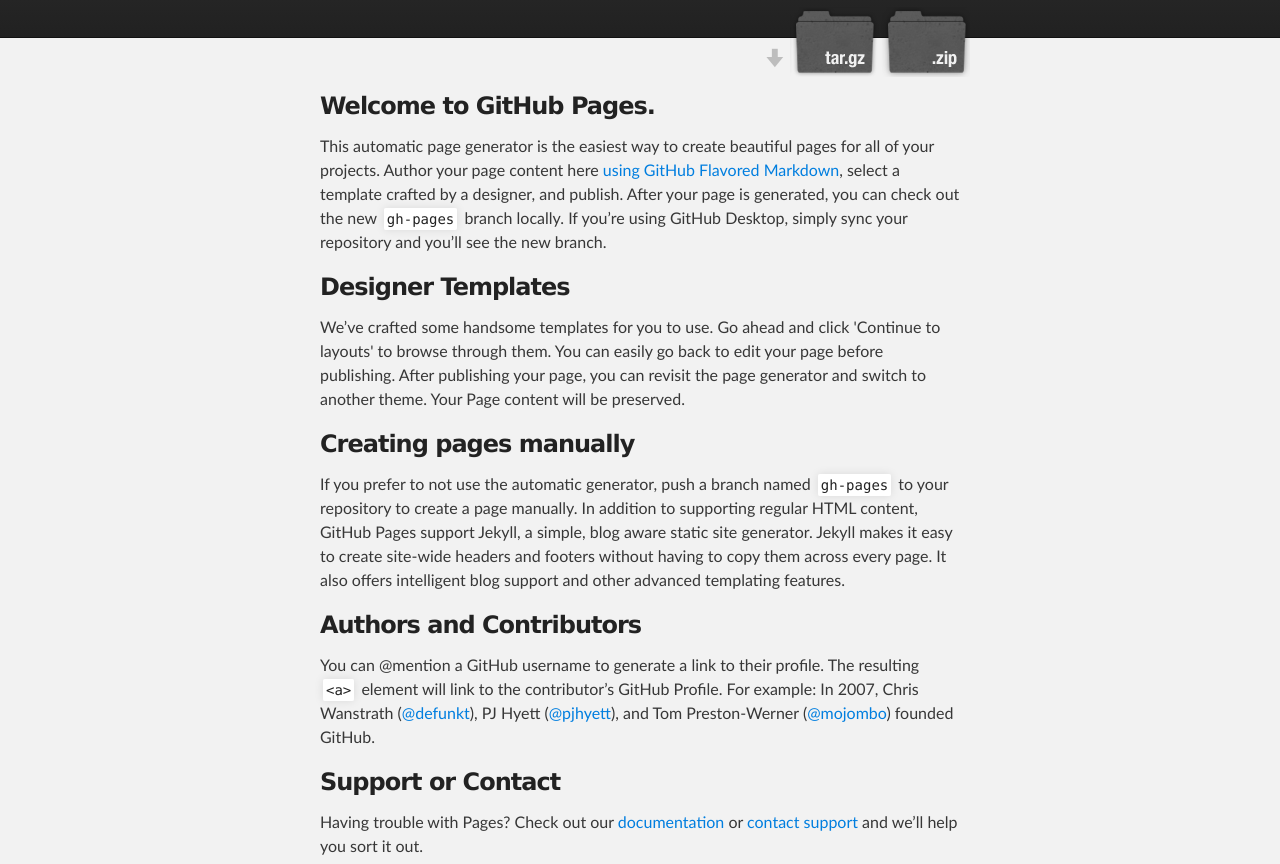
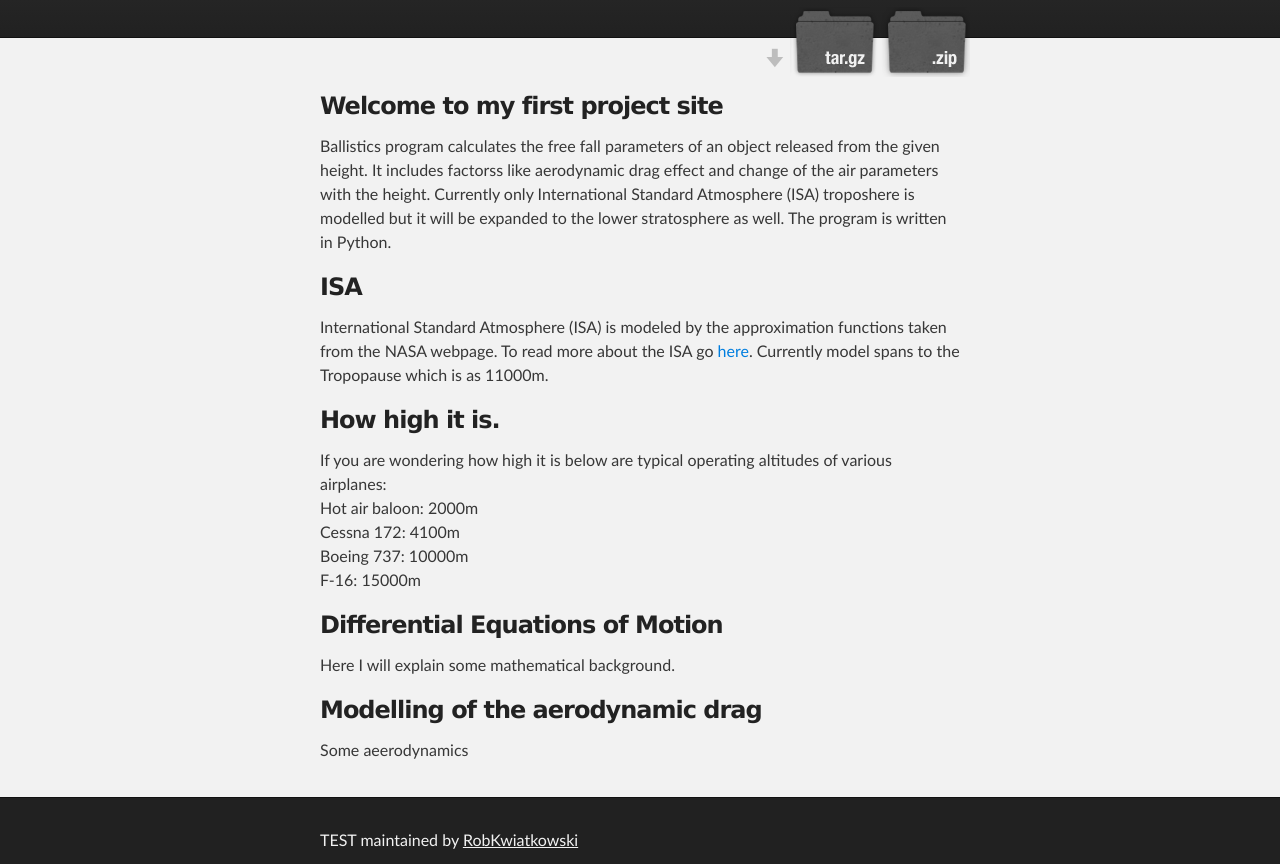
Before and after one commit to RobKwiatkowski/Ballistics, a plain HTML site: page index.html in a window 1280 px wide. Shown: the part 172-1036 px from the top of the page. Drawn offline with Linux system fonts and the light colour scheme.

Commit message:
Add files via upload

```diff
--- a/index.html
+++ b/index.html
@@ -8,7 +8,7 @@
 
     <link rel="stylesheet" type="text/css" media="screen" href="stylesheets/stylesheet.css">
 
-    <title>TEST</title>
+    <title>My Project WebPage</title>
   </head>
 
   <body>
@@ -18,7 +18,7 @@
         <header class="inner">
           <a id="forkme_banner" href="https://github.com/RobKwiatkowski/ballistics">View on GitHub</a>
 
-          <h1 id="project_title">TEST</h1>
+          <h1 id="project_title">Ballistics project</h1>
           <h2 id="project_tagline">Ballistics trajectory calculator</h2>
 
             <section id="downloads">
@@ -32,29 +32,33 @@
     <div id="main_content_wrap" class="outer">
       <section id="main_content" class="inner">
         <h3>
-<a id="welcome-to-github-pages" class="anchor" href="#welcome-to-github-pages" aria-hidden="true"><span aria-hidden="true" class="octicon octicon-link"></span></a>Welcome to GitHub Pages.</h3>
+<a id="welcome-to-github-pages" class="anchor" href="#welcome-to-github-pages" aria-hidden="true"><span aria-hidden="true" class="octicon octicon-link"></span></a>Welcome to my first project site</h3>
 
-<p>This automatic page generator is the easiest way to create beautiful pages for all of your projects. Author your page content here <a href="https://guides.github.com/features/mastering-markdown/">using GitHub Flavored Markdown</a>, select a template crafted by a designer, and publish. After your page is generated, you can check out the new <code>gh-pages</code> branch locally. If you’re using GitHub Desktop, simply sync your repository and you’ll see the new branch.</p>
+<p>Ballistics program calculates the free fall parameters of an object released from the given height. It includes factorss like aerodynamic drag effect and change of the air parameters with the height. Currently only International Standard Atmosphere (ISA) troposhere is modelled but it will be expanded to the lower stratosphere as well. The program is written in Python.</p>
 
 <h3>
-<a id="designer-templates" class="anchor" href="#designer-templates" aria-hidden="true"><span aria-hidden="true" class="octicon octicon-link"></span></a>Designer Templates</h3>
+<a id="designer-templates" class="anchor" href="#designer-templates" aria-hidden="true"><span aria-hidden="true" class="octicon octicon-link"></span></a>ISA</h3>
 
-<p>We’ve crafted some handsome templates for you to use. Go ahead and click 'Continue to layouts' to browse through them. You can easily go back to edit your page before publishing. After publishing your page, you can revisit the page generator and switch to another theme. Your Page content will be preserved.</p>
+<p>International Standard Atmosphere (ISA) is modeled by the approximation functions taken from the NASA webpage. To read more about the ISA go <a href="https://en.wikipedia.org/wiki/International_Standard_Atmosphere" class="user-mention">here</a>. Currently model spans to the Tropopause which is as 11000m. </p>
 
 <h3>
-<a id="creating-pages-manually" class="anchor" href="#creating-pages-manually" aria-hidden="true"><span aria-hidden="true" class="octicon octicon-link"></span></a>Creating pages manually</h3>
+<a id="creating-pages-manually" class="anchor" href="#creating-pages-manually" aria-hidden="true"><span aria-hidden="true" class="octicon octicon-link"></span></a>How high it is.</h3>
 
-<p>If you prefer to not use the automatic generator, push a branch named <code>gh-pages</code> to your repository to create a page manually. In addition to supporting regular HTML content, GitHub Pages support Jekyll, a simple, blog aware static site generator. Jekyll makes it easy to create site-wide headers and footers without having to copy them across every page. It also offers intelligent blog support and other advanced templating features.</p>
+<p>If you are wondering how high it is below are typical operating altitudes of various airplanes:<br>
+Hot air baloon: 2000m <br>
+Cessna 172: 4100m<br>
+Boeing 737: 10000m<br>
+F-16: 15000m</p>
 
 <h3>
-<a id="authors-and-contributors" class="anchor" href="#authors-and-contributors" aria-hidden="true"><span aria-hidden="true" class="octicon octicon-link"></span></a>Authors and Contributors</h3>
+<a id="authors-and-contributors" class="anchor" href="#authors-and-contributors" aria-hidden="true"><span aria-hidden="true" class="octicon octicon-link"></span></a>Differential Equations of Motion</h3>
 
-<p>You can @mention a GitHub username to generate a link to their profile. The resulting <code>&lt;a&gt;</code> element will link to the contributor’s GitHub Profile. For example: In 2007, Chris Wanstrath (<a href="https://github.com/defunkt" class="user-mention">@defunkt</a>), PJ Hyett (<a href="https://github.com/pjhyett" class="user-mention">@pjhyett</a>), and Tom Preston-Werner (<a href="https://github.com/mojombo" class="user-mention">@mojombo</a>) founded GitHub.</p>
+<p>Here I will explain some mathematical background.</p>
 
 <h3>
-<a id="support-or-contact" class="anchor" href="#support-or-contact" aria-hidden="true"><span aria-hidden="true" class="octicon octicon-link"></span></a>Support or Contact</h3>
+<a id="support-or-contact" class="anchor" href="#support-or-contact" aria-hidden="true"><span aria-hidden="true" class="octicon octicon-link"></span></a>Modelling of the aerodynamic drag</h3>
 
-<p>Having trouble with Pages? Check out our <a href="https://help.github.com/pages">documentation</a> or <a href="https://github.com/contact">contact support</a> and we’ll help you sort it out.</p>
+<p>Some aeerodynamics</p>
       </section>
     </div>
 
```
